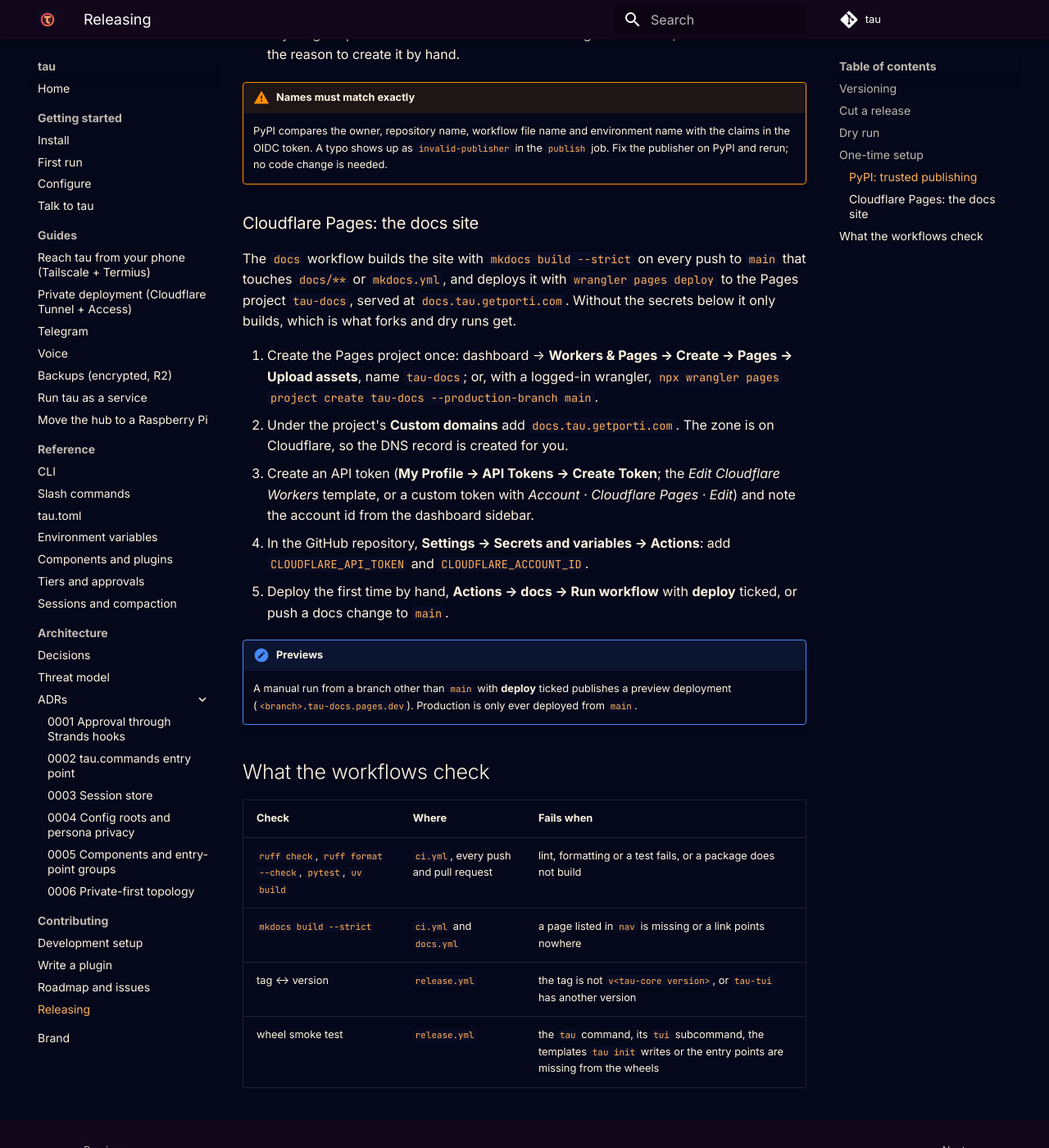
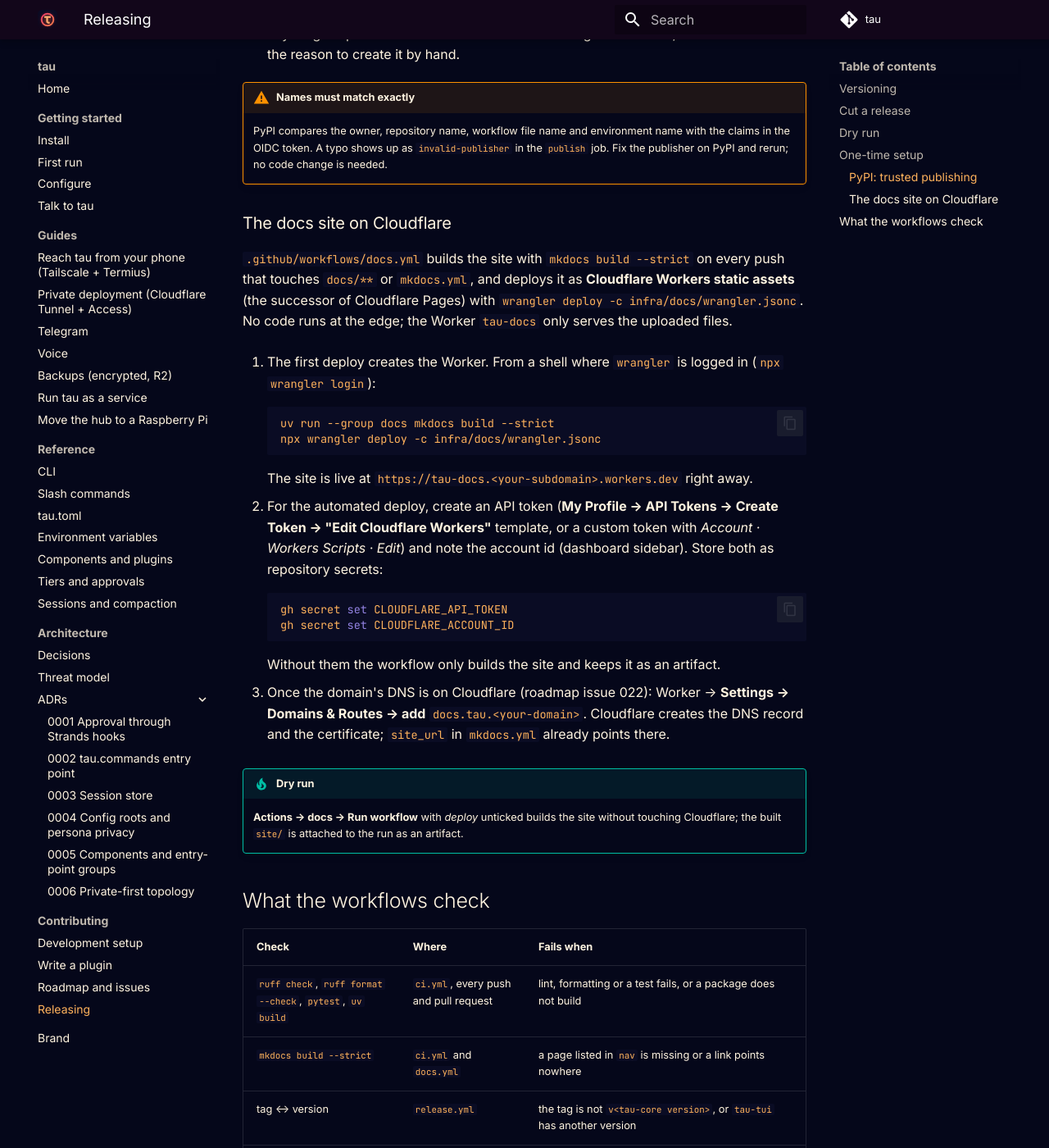
Before and after one commit to fport/tau, an MkDocs documentation site: the page built from docs/contributing/release.md, in a window 1280 px wide and 1400 px high, scrolled down 2851 px. Shown: the whole window at 82% size. Built offline with MkDocs 1.6.1 and Material for MkDocs 9.7.7, drawn with Linux system fonts in a browser that asks for light colours; comment, search, counter and statistics services are not loaded.

Commit message:
ci(docs): deploy the site as Cloudflare Workers static assets
Cloudflare folded Pages into Workers; the docs Worker tau-docs is now
described by infra/docs/wrangler.jsonc and deployed with wrangler deploy.
The workflow, the release guide and issue 079 follow.

````diff
--- a/docs/contributing/release.md
+++ b/docs/contributing/release.md
@@ -122,29 +122,42 @@ project:
     the claims in the OIDC token. A typo shows up as `invalid-publisher` in the `publish` job.
     Fix the publisher on PyPI and rerun; no code change is needed.
 
-### Cloudflare Pages: the docs site
+### The docs site on Cloudflare
 
-The `docs` workflow builds the site with `mkdocs build --strict` on every push to `main` that
-touches `docs/**` or `mkdocs.yml`, and deploys it with `wrangler pages deploy` to the Pages
-project `tau-docs`, served at `docs.tau.getporti.com`. Without the secrets below it only
-builds, which is what forks and dry runs get.
+`.github/workflows/docs.yml` builds the site with `mkdocs build --strict` on every push that
+touches `docs/**` or `mkdocs.yml`, and deploys it as **Cloudflare Workers static assets**
+(the successor of Cloudflare Pages) with `wrangler deploy -c infra/docs/wrangler.jsonc`. No
+code runs at the edge; the Worker `tau-docs` only serves the uploaded files.
 
-1. Create the Pages project once: dashboard → **Workers & Pages → Create → Pages → Upload
-   assets**, name `tau-docs`; or, with a logged-in wrangler,
-   `npx wrangler pages project create tau-docs --production-branch main`.
-2. Under the project's **Custom domains** add `docs.tau.getporti.com`. The zone is on
-   Cloudflare, so the DNS record is created for you.
-3. Create an API token (**My Profile → API Tokens → Create Token**; the *Edit Cloudflare
-   Workers* template, or a custom token with *Account · Cloudflare Pages · Edit*) and note the
-   account id from the dashboard sidebar.
-4. In the GitHub repository, **Settings → Secrets and variables → Actions**: add
-   `CLOUDFLARE_API_TOKEN` and `CLOUDFLARE_ACCOUNT_ID`.
-5. Deploy the first time by hand, **Actions → docs → Run workflow** with **deploy** ticked,
-   or push a docs change to `main`.
+1. The first deploy creates the Worker. From a shell where `wrangler` is logged in
+   (`npx wrangler login`):
 
-!!! note "Previews"
-    A manual run from a branch other than `main` with **deploy** ticked publishes a preview
-    deployment (`<branch>.tau-docs.pages.dev`). Production is only ever deployed from `main`.
+    ```sh
+    uv run --group docs mkdocs build --strict
+    npx wrangler deploy -c infra/docs/wrangler.jsonc
+    ```
+
+    The site is live at `https://tau-docs.<your-subdomain>.workers.dev` right away.
+
+2. For the automated deploy, create an API token (**My Profile → API Tokens → Create
+   Token → "Edit Cloudflare Workers"** template, or a custom token with *Account · Workers
+   Scripts · Edit*) and note the account id (dashboard sidebar). Store both as repository
+   secrets:
+
+    ```sh
+    gh secret set CLOUDFLARE_API_TOKEN
+    gh secret set CLOUDFLARE_ACCOUNT_ID
+    ```
+
+    Without them the workflow only builds the site and keeps it as an artifact.
+
+3. Once the domain's DNS is on Cloudflare (roadmap issue 022): Worker → **Settings →
+   Domains & Routes → add** `docs.tau.<your-domain>`. Cloudflare creates the DNS record and
+   the certificate; `site_url` in `mkdocs.yml` already points there.
+
+!!! tip "Dry run"
+    **Actions → docs → Run workflow** with *deploy* unticked builds the site without touching
+    Cloudflare; the built `site/` is attached to the run as an artifact.
 
 ## What the workflows check
 
````
Also changed, not shown: roadmap/L8-distribution/079-docs-site.md (+9 -8 lines), 2 other files.
